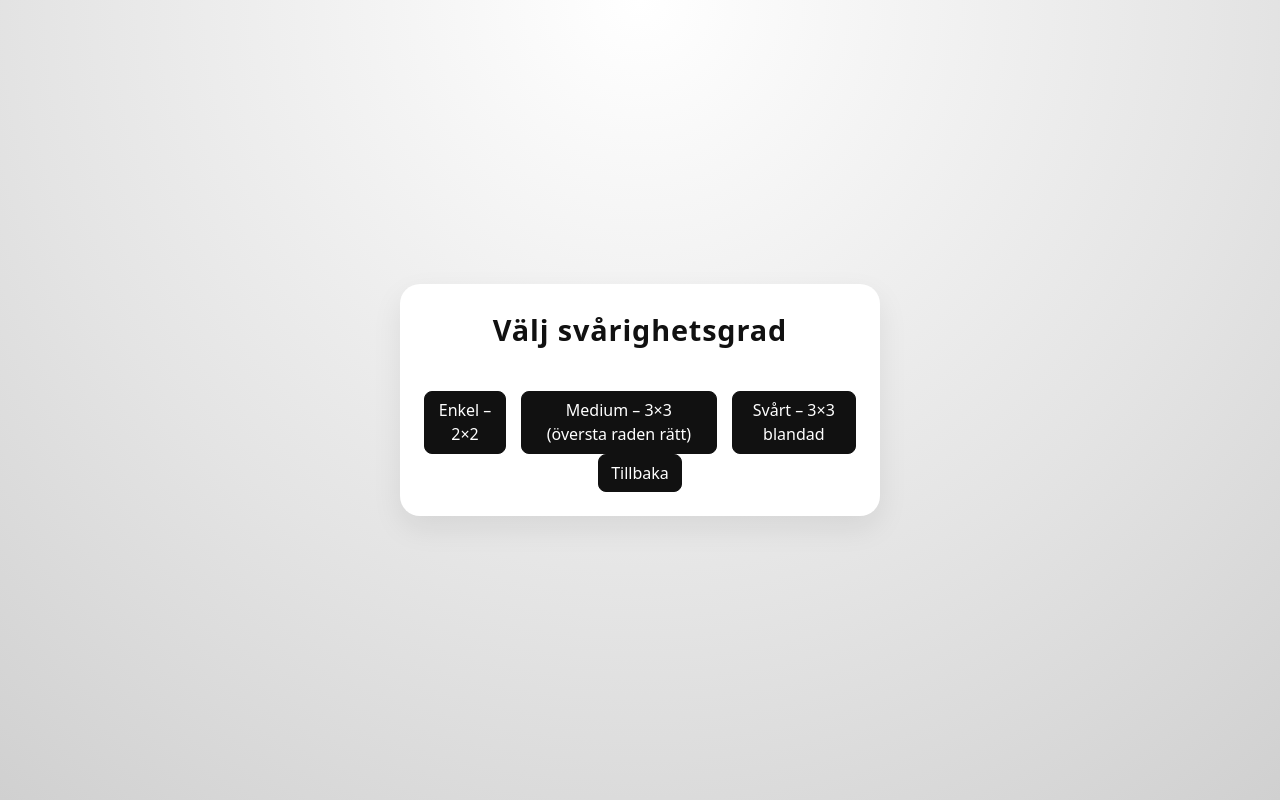
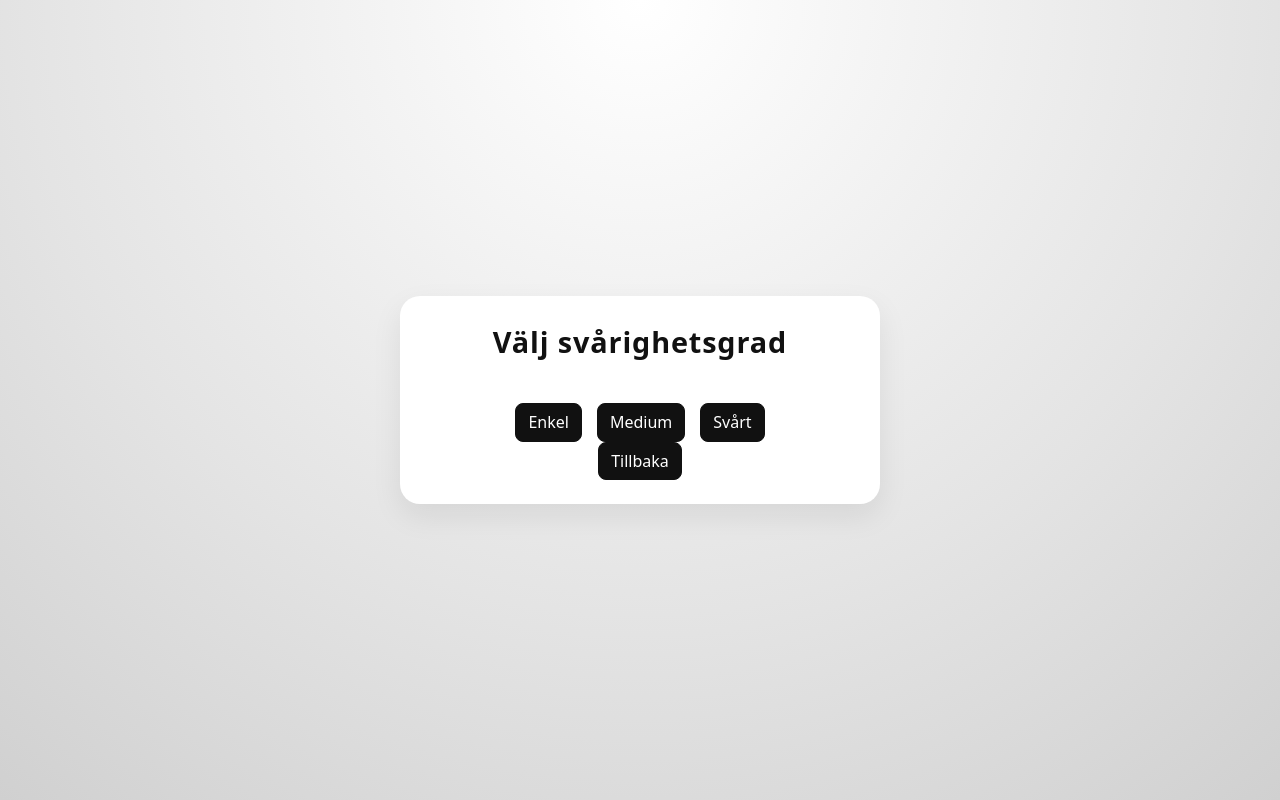
Before and after one commit to lucsom12/sliding-puzzle-game, a React (Vite) app: page / in a window 1280 px wide. Both pictures are taken after a click on the button "Starta Spelet". Built offline with nearby package versions, Linux system fonts and the light colour scheme.

Commit message:
små fix

```diff
--- a/src/App.jsx
+++ b/src/App.jsx
@@ -509,7 +509,7 @@ export default function App() {
   if (showMainPage) {
     return (
       <div className="app main-page">
-        <h1 className="app-title">🧩Slid Puzzle 🧩</h1>
+        <h1 className="app-title">🧩 Skjutpussel 🧩</h1>
         <p>
           Välkommen till Sliding Puzzle spelet, här kan du testa din kluriga
           förmåga!
@@ -582,19 +582,19 @@ export default function App() {
             className="button"
             onClick={() => startGameWithDifficulty("easy")}
           >
-            Enkel – 2×2
+            Enkel
           </button>
           <button
             className="button"
             onClick={() => startGameWithDifficulty("medium")}
           >
-            Medium – 3×3 (översta raden rätt)
+            Medium
           </button>
           <button
             className="button"
             onClick={() => startGameWithDifficulty("hard")}
           >
-            Svårt – 3×3 blandad
+            Svårt
           </button>
         </div>
 
@@ -615,26 +615,10 @@ export default function App() {
 
   return (
     <main className="app" aria-label="Sliding puzzle game">
-      <h1 className="app-title">Slid pussel</h1>
+      <h1 className="app-title">Skjutpussel</h1>
 
       <section className="controls" aria-label="Game settings">
-        <label htmlFor="board-size" className="visually-hidden">
-          Spelets storlek
-        </label>
         <div className="control-group">
-          <span id="board-size-label">Spelets storlek:</span>
-          <select
-            id="board-size"
-            aria-labelledby="board-size-label"
-            value={size}
-            onChange={handleSizeChange}
-          >
-            {BOARD_SIZES.map((s) => (
-              <option key={s} value={s}>
-                {s} × {s}
-              </option>
-            ))}
-          </select>
 
           <button
             type="button"
```
